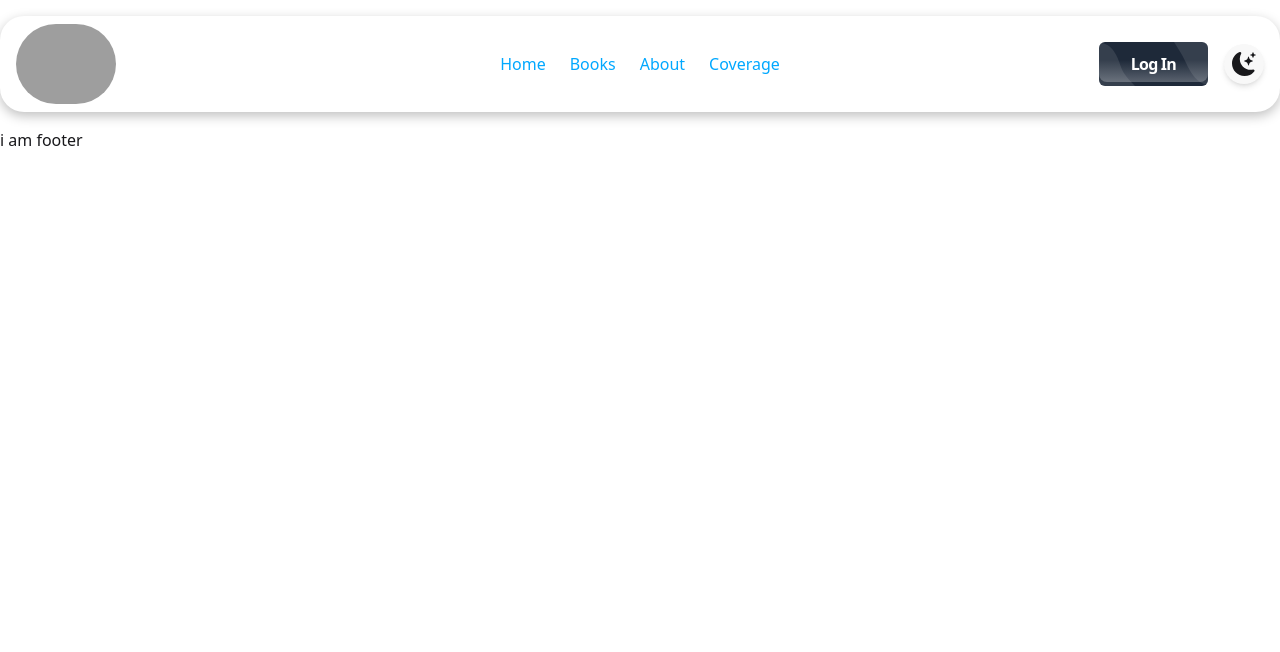
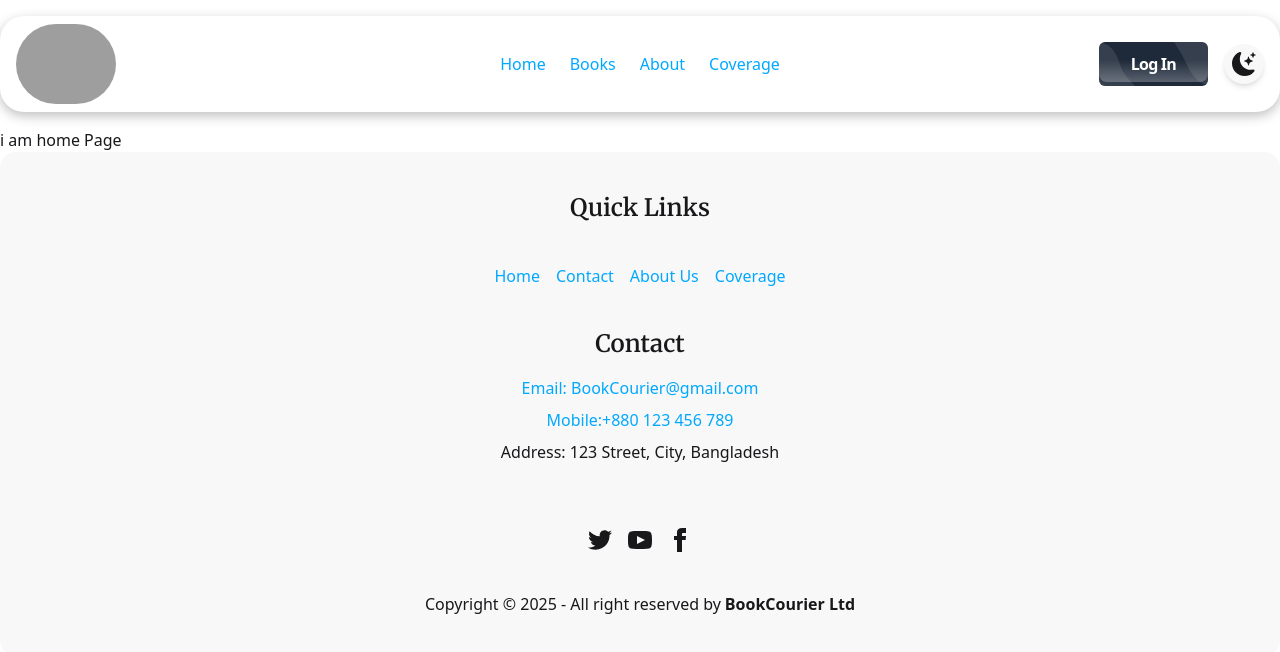
Before and after one commit to junayed17/assignment11, a React (Vite) app: page / in a window 1280 px wide. Shown: the top 652 px of the page. Built offline with nearby package versions, Linux system fonts and the light colour scheme; grey boxes are pictures that could not be loaded.

Commit message:
add footer with quick links, contact details, social icons and copyright

```diff
--- a/index.html
+++ b/index.html
@@ -7,7 +7,7 @@
     <title>book-courier</title>
   </head>
   <body>
-    <div id="root"></div>
+    <div id="root" class="root"></div>
     <script type="module" src="/src/main.jsx"></script>
   </body>
 </html>
--- a/src/index.css
+++ b/src/index.css
@@ -14,3 +14,7 @@
   font-family: "Merriweather", serif;
   font-optical-sizing: auto;
 }
+
+.root{
+  min-height: 100vh;
+}
--- a/src/layouts/homeLayout/Footer.jsx
+++ b/src/layouts/homeLayout/Footer.jsx
@@ -1,9 +1,83 @@
-import React from 'react';
+import React from "react";
+import { NavLink } from "react-router";
 
 const Footer = () => {
   return (
-    <div>
-      i am footer
+    <div className="footer footer-horizontal footer-center bg-base-200 text-base-content rounded p-10 rounded-2xl">
+      <h3 className="text-2xl font-semibold heading">Quick Links</h3>
+      <nav className="grid grid-flow-col gap-4">
+        <NavLink className="text-base font-medium text-[#00a8ff] hover:text-blue-500 duration-300 ">
+          Home
+        </NavLink>
+        <NavLink className="text-base font-medium text-[#00a8ff] hover:text-blue-500 duration-300">
+          Contact
+        </NavLink>
+        <NavLink className="text-base font-medium text-[#00a8ff] hover:text-blue-500 duration-300">
+          About Us
+        </NavLink>
+        <NavLink className="text-base font-medium text-[#00a8ff] hover:text-blue-500 duration-300">
+          Coverage
+        </NavLink>
+      </nav>
+      <div className="mb-6">
+        <h3 className="text-2xl font-semibold mb-2 heading">Contact</h3>
+        <a
+          href="mailto:BookCourier@gmail.com"
+          className="text-base text-[#00a8ff] hover:text-blue-500 duration-300"
+        >
+          Email: BookCourier@gmail.com
+        </a>
+        <a
+          href="tel:+880 123 456 789"
+          className="text-base text-[#00a8ff] hover:text-blue-500 duration-300"
+        >
+          Mobile:+880 123 456 789
+        </a>
+        <p className="text-base">Address: 123 Street, City, Bangladesh</p>
+      </div>
+      <nav>
+        <div className="grid grid-flow-col gap-4">
+          <a>
+            <svg
+              xmlns="http://www.w3.org/2000/svg"
+              width="24"
+              height="24"
+              viewBox="0 0 24 24"
+              className="fill-current"
+            >
+              <path d="M24 4.557c-.883.392-1.832.656-2.828.775 1.017-.609 1.798-1.574 2.165-2.724-.951.564-2.005.974-3.127 1.195-.897-.957-2.178-1.555-3.594-1.555-3.179 0-5.515 2.966-4.797 6.045-4.091-.205-7.719-2.165-10.148-5.144-1.29 2.213-.669 5.108 1.523 6.574-.806-.026-1.566-.247-2.229-.616-.054 2.281 1.581 4.415 3.949 4.89-.693.188-1.452.232-2.224.084.626 1.956 2.444 3.379 4.6 3.419-2.07 1.623-4.678 2.348-7.29 2.04 2.179 1.397 4.768 2.212 7.548 2.212 9.142 0 14.307-7.721 13.995-14.646.962-.695 1.797-1.562 2.457-2.549z"></path>
+            </svg>
+          </a>
+          <a>
+            <svg
+              xmlns="http://www.w3.org/2000/svg"
+              width="24"
+              height="24"
+              viewBox="0 0 24 24"
+              className="fill-current"
+            >
+              <path d="M19.615 3.184c-3.604-.246-11.631-.245-15.23 0-3.897.266-4.356 2.62-4.385 8.816.029 6.185.484 8.549 4.385 8.816 3.6.245 11.626.246 15.23 0 3.897-.266 4.356-2.62 4.385-8.816-.029-6.185-.484-8.549-4.385-8.816zm-10.615 12.816v-8l8 3.993-8 4.007z"></path>
+            </svg>
+          </a>
+          <a>
+            <svg
+              xmlns="http://www.w3.org/2000/svg"
+              width="24"
+              height="24"
+              viewBox="0 0 24 24"
+              className="fill-current"
+            >
+              <path d="M9 8h-3v4h3v12h5v-12h3.642l.358-4h-4v-1.667c0-.955.192-1.333 1.115-1.333h2.885v-5h-3.808c-3.596 0-5.192 1.583-5.192 4.615v3.385z"></path>
+            </svg>
+          </a>
+        </div>
+      </nav>
+      <aside>
+        <p className="text-base">
+          Copyright © {new Date().getFullYear()} - All right reserved by
+          <b className="ml-1">BookCourier Ltd</b>
+        </p>
+      </aside>
     </div>
   );
 };
--- a/src/layouts/homeLayout/Navber.jsx
+++ b/src/layouts/homeLayout/Navber.jsx
@@ -30,7 +30,7 @@
     </>
   );
   return (
-    <div className=" bg-base-100 shadow-[0_4px_12px_rgba(0,0,0,0.25)]   max-w-7xl mx-2 lg:mx-auto rounded-3xl px-2 my-4 ">
+    <div className=" bg-base-100 shadow-[0_4px_12px_rgba(0,0,0,0.25)]   max-w-[1440px] mx-2 lg:mx-auto rounded-3xl px-2 my-4 ">
       <div className="navbar">
         <div className=" navbar-start ">
           <div className="dropdown">
--- a/src/layouts/homeLayout/HomeLayout.jsx
+++ b/src/layouts/homeLayout/RootLayout.jsx
@@ -2,6 +2,7 @@
 import Footer from "./Footer";
 import Navber from "./Navber";
 import ThemeToggle from "../../components/ThemeToggle";
+import { Outlet } from "react-router";
 
 const HomeLayout = () => {
   return (
@@ -9,9 +10,10 @@
       <header>
         <Navber />
       </header>
-      <main>
+      <main className="max-w-[1440px] mx-2 lg:mx-auto">
+        <Outlet />
       </main>
-      <footer>
+      <footer className="max-w-[1440px] mx-2 lg:mx-auto align-bottom">
         <Footer />
       </footer>
     </>
--- /dev/null
+++ b/src/pages/HomePage.jsx
@@ -0,0 +1,11 @@
+import React from 'react';
+
+const HomePage = () => {
+  return (
+    <div>
+      i am home Page
+    </div>
+  );
+};
+
+export default HomePage;
--- a/src/routes/Router.jsx
+++ b/src/routes/Router.jsx
@@ -1,11 +1,19 @@
 import React from 'react';
 import { createBrowserRouter } from 'react-router';
-import HomeLayout from '../layouts/homeLayout/HomeLayout';
+import HomeLayout from '../layouts/homeLayout/RootLayout';
+import HomePage from '../pages/HomePage';
 
 const router=createBrowserRouter([
   {
     path:"/",
-    element:<HomeLayout/>
+    element:<HomeLayout/>,
+    children:[
+      {
+        index:true,
+        element:<HomePage/>
+      }
+    ]
+
   }
 ])
 
```
